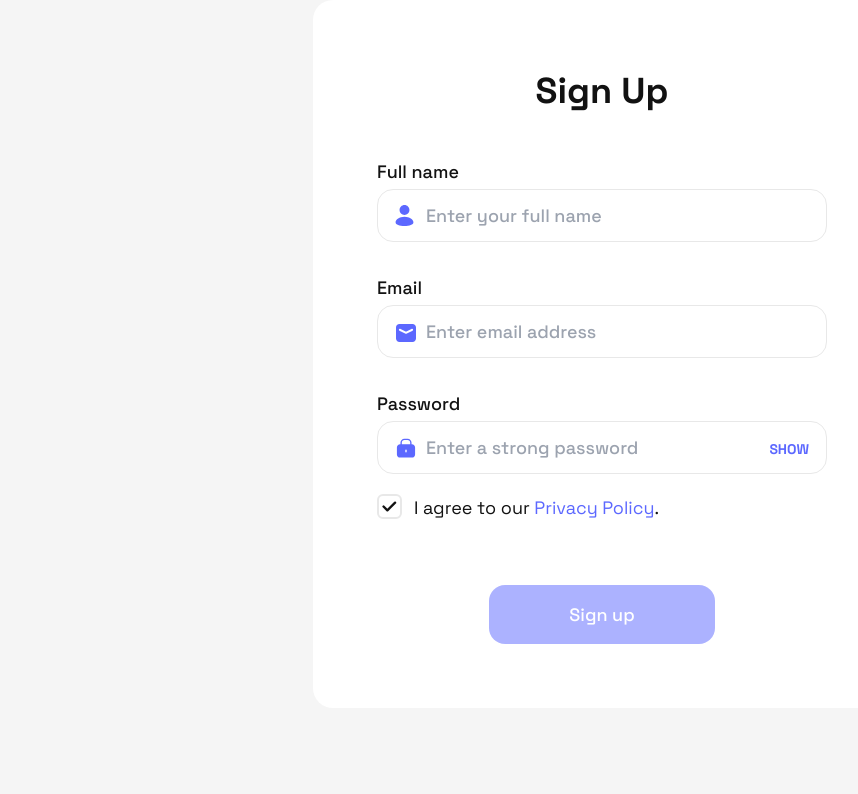
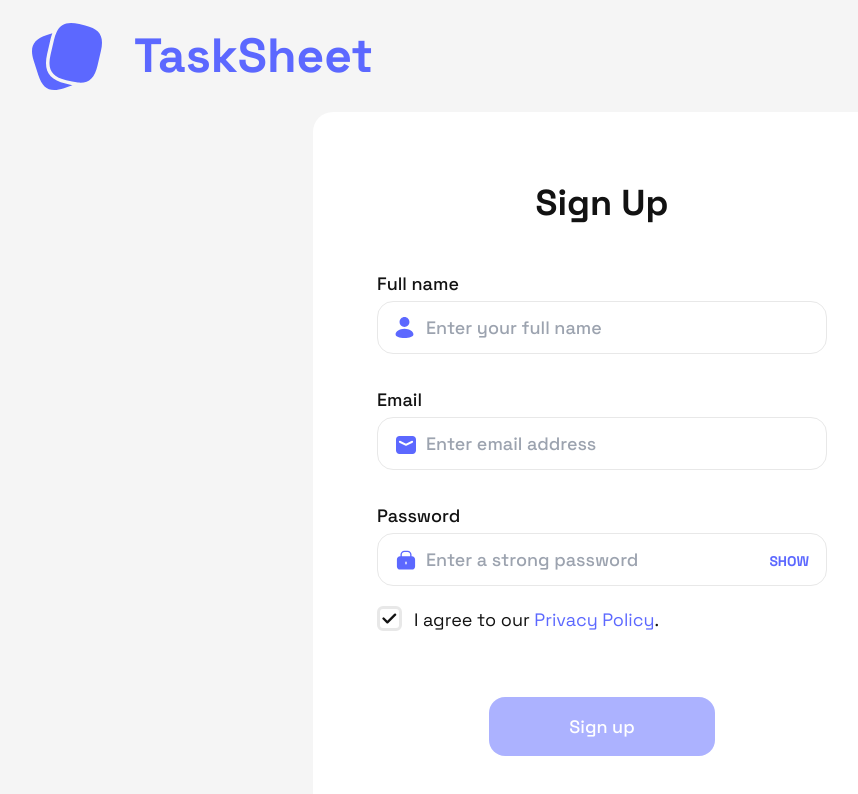
Before and after one commit to gyenabubakar/tasksheet-app, a Next.js app: page /signup in a window 1280 px wide. Shown: the top 794 px of the page, without its empty margins (38-896 px from the left). Built offline with nearby package versions, Linux system fonts and the light colour scheme.

Commit message:
implemented layouts logic with hooks

```diff
--- /dev/null
+++ b/assets/ts/types.ts
@@ -0,0 +1,9 @@
+import { NextPage } from 'next';
+
+// 'auth' - for authentication pages (signup, login, verification, reset password).
+// 'app' - for the app interface after user is logged in
+export type AppLayout = 'auth' | 'app';
+
+export type PageWithLayout = NextPage & {
+  layout?: AppLayout;
+};
--- a/components/common/Checkbox.tsx
+++ b/components/common/Checkbox.tsx
@@ -7,7 +7,7 @@ interface Props {
 
 const Checkbox: React.FC<Props> = ({ isChecked, toggle }) => (
   <div
-    className="w-[25px] h-[25px] inline-block border-2 border-lightgray rounded-md flex items-center justify-center"
+    className="w-[25px] h-[25px] inline-block border-[3px] border-lightgray rounded-md flex items-center justify-center hover:border-main"
     onClick={toggle}
   >
     {isChecked && (
--- /dev/null
+++ b/components/layouts/AuthLayout.tsx
@@ -0,0 +1,26 @@
+import React from 'react';
+import Image from 'next/image';
+import Container from '~/components/common/Container';
+import logo from '~/public/images/logo.svg';
+
+const AuthLayout: React.FC = ({ children }) => (
+  <>
+    <header>
+      <Container className="py-5">
+        <div className="logo-wrapper flex items-center">
+          <div className="logo w-[70px] h-[67px] relative">
+            <Image src={logo} layout="fill" alt="TaskSheet logo" />
+          </div>
+          <h3 className="text-[48px] font-bold text-main ml-8 select-none">
+            TaskSheet
+          </h3>
+        </div>
+        <div className="links" />
+      </Container>
+    </header>
+
+    {children}
+  </>
+);
+
+export default AuthLayout;
--- /dev/null
+++ b/hooks/useLayout.tsx
@@ -0,0 +1,25 @@
+import { AppLayout } from '~/assets/ts/types';
+import React, { useCallback } from 'react';
+import AuthLayout from '~/components/layouts/AuthLayout';
+
+const useLayout = (layout: AppLayout | undefined) => {
+  const Layout = useCallback<React.FC>(
+    ({ children }) => {
+      let LayoutElement: JSX.Element;
+
+      switch (layout) {
+        case 'auth':
+          LayoutElement = <AuthLayout>{children}</AuthLayout>;
+          break;
+        default:
+          LayoutElement = <div>{children}</div>;
+      }
+      return LayoutElement;
+    },
+    [layout],
+  );
+
+  return Layout;
+};
+
+export default useLayout;
--- a/pages/_app.tsx
+++ b/pages/_app.tsx
@@ -1,8 +1,26 @@
-import '../styles/globals.css'
-import type { AppProps } from 'next/app'
+import React from 'react';
+import type { AppProps } from 'next/app';
+
+import '../styles/globals.css';
+import { PageWithLayout } from '~/assets/ts/types';
+import Head from 'next/head';
+import useLayout from '~/hooks/useLayout';
 
 function MyApp({ Component, pageProps }: AppProps) {
-  return <Component {...pageProps} />
+  const Layout = useLayout((Component as PageWithLayout).layout);
+
+  return (
+    <>
+      <Head>
+        <title>TaskSheet</title>
+        <link rel="icon" type="image/svg" href="/images/logo.svg" />
+      </Head>
+
+      <Layout>
+        <Component {...pageProps} />
+      </Layout>
+    </>
+  );
 }
 
-export default MyApp
+export default MyApp;
--- a/pages/signup.tsx
+++ b/pages/signup.tsx
@@ -1,7 +1,7 @@
-import { NextPage } from 'next';
 import Head from 'next/head';
 import Image from 'next/image';
 import Link from 'next/link';
+import validator from 'validator';
 
 import React, { ChangeEvent, FormEvent, useState } from 'react';
 import Input from '~/components/common/Input';
@@ -9,10 +9,10 @@ import iconUser from '~/assets/icons/user.svg';
 import iconEmail from '~/assets/icons/email.svg';
 import iconLock from '~/assets/icons/lock.svg';
 import Checkbox from '~/components/common/Checkbox';
-import validator from 'validator';
 import { SignupInfo } from '~/_serverless/lib/types';
+import { PageWithLayout } from '~/assets/ts/types';
 
-const SignupPage: NextPage = () => {
+const SignupPage: PageWithLayout = () => {
   const [name, setName] = useState('');
   const [email, setEmail] = useState('');
   const [password, setPassword] = useState('');
@@ -142,7 +142,7 @@ const SignupPage: NextPage = () => {
 
                   <button
                     type="button"
-                    className="text-sm uppercase font-bold text-main inline-block absolute bottom-[0.95rem] right-[1.125rem]"
+                    className="text-sm uppercase font-bold text-main inline-block absolute bottom-[0.95rem] right-[1.125rem] "
                     onClick={() => setPasswordIsMasked((state) => !state)}
                   >
                     {passwordIsMasked ? 'Show' : 'Hide'}
@@ -160,7 +160,10 @@ const SignupPage: NextPage = () => {
                 isChecked={agreedToPolicy}
                 toggle={() => setAgreedToPolicy((prevState) => !prevState)}
               />
-              <span className="inline-block ml-3">
+              <span
+                className="inline-block ml-3 cursor-default"
+                onClick={() => setAgreedToPolicy((prevState) => !prevState)}
+              >
                 I agree to our{' '}
                 <Link href="/privacy-policy">
                   <a className="text-main pb-1 border-b-[3px] border-white hover:border-main">
@@ -212,4 +215,6 @@ const SignupPage: NextPage = () => {
   );
 };
 
+SignupPage.layout = 'auth';
+
 export default SignupPage;
```
